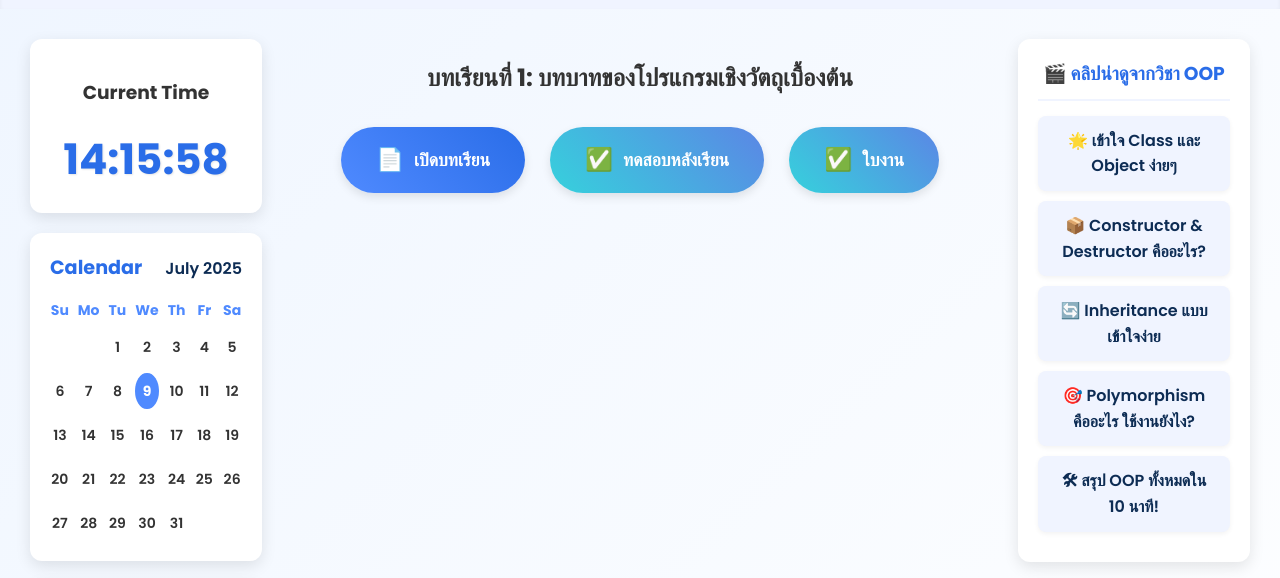
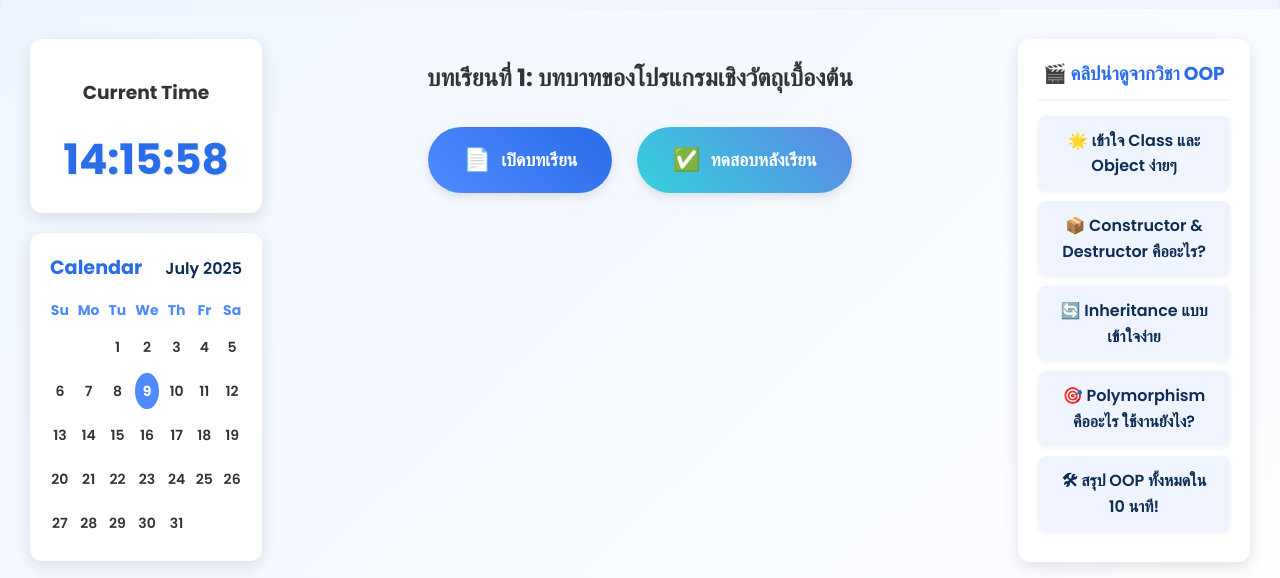
Before and after one commit to 2Smooth6/OOPperfect, a plain HTML site: page reason1.html in a window 1280 px wide. Shown: the part 194-772 px from the top of the page. Drawn offline with Linux system fonts and the light colour scheme.

Commit message:
Update reason1.html

```diff
--- a/reason1.html
+++ b/reason1.html
@@ -91,9 +91,6 @@
           <a href="https://docs.google.com/forms/d/e/1FAIpQLSe654jcA187UvscS3yCTnOxT9Ym-gXSC7R0x8vvBaU2OSvggw/viewform" class="lesson-btn post-test" target="_blank">
               <span>✅</span> ทดสอบหลังเรียน
           </a>
-          <a href="c:\Users\thian\OneDrive\Pictures\Screenshots\สกรีนช็อต 2025-07-09 203725.png" class="lesson-btn post-test" download>
-                <span>✅</span> ใบงาน
-          </a>
       </div>
     </div>
 
```
